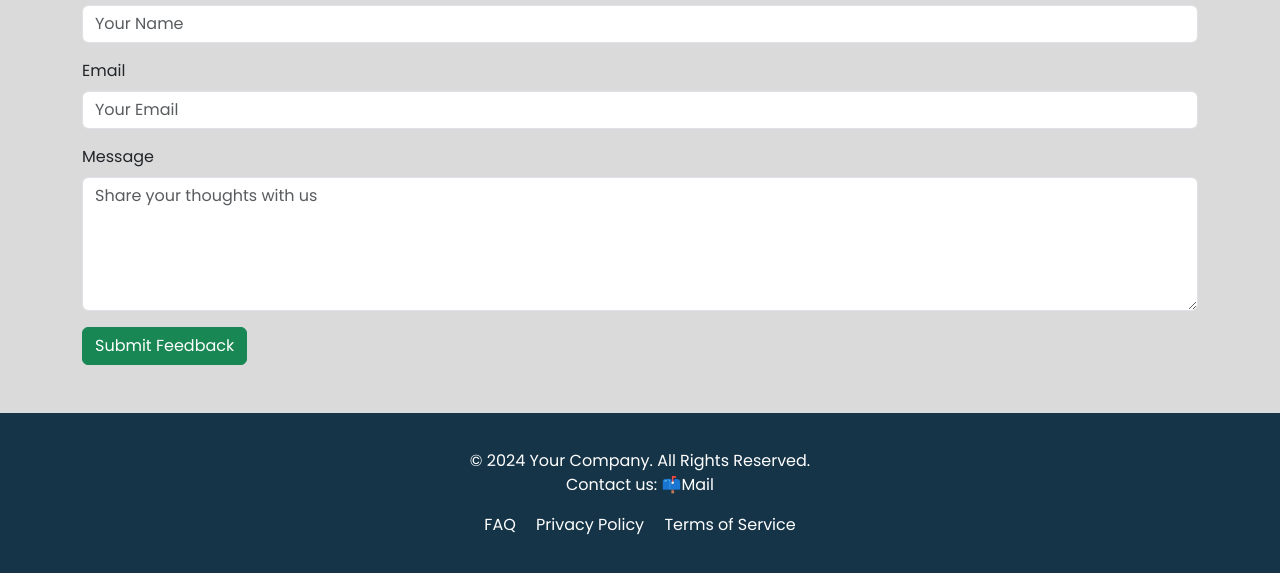
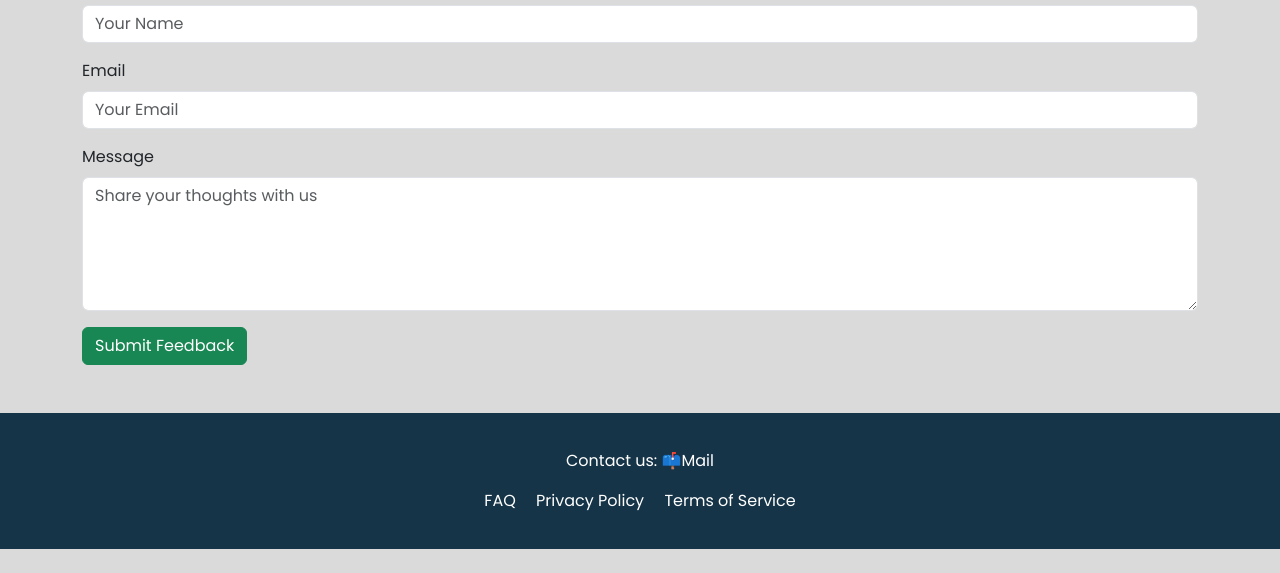
Before and after one commit to BotchaVarun/Algo-Verse, a plain HTML site: page help.html in a window 1280 px wide. Shown: the part 600-1173 px from the top of the page. After the commit the page ends 1149 px from the top, so only its background shows below. Drawn offline with nearby package versions, Linux system fonts and the light colour scheme.

Commit message:
Update help.html

```diff
--- a/help.html
+++ b/help.html
@@ -186,7 +186,7 @@
     <!-- Footer -->
     <footer class="footer">
         <div class="container text-center text-white py-3">
-            <p class="mb-0">&copy; 2024 Your Company. All Rights Reserved.</p>
+
             <p>Contact us: <a href="mailto:varunbotcha77@gmail.com" class="text-white" style="text-decoration:none;color:white;cursor:pointer;">📫Mail</a></p>
             <div>
                 <a href="#faq" class="text-white mx-2" style="text-decoration:none;cursor:pointer;">FAQ</a>
```
